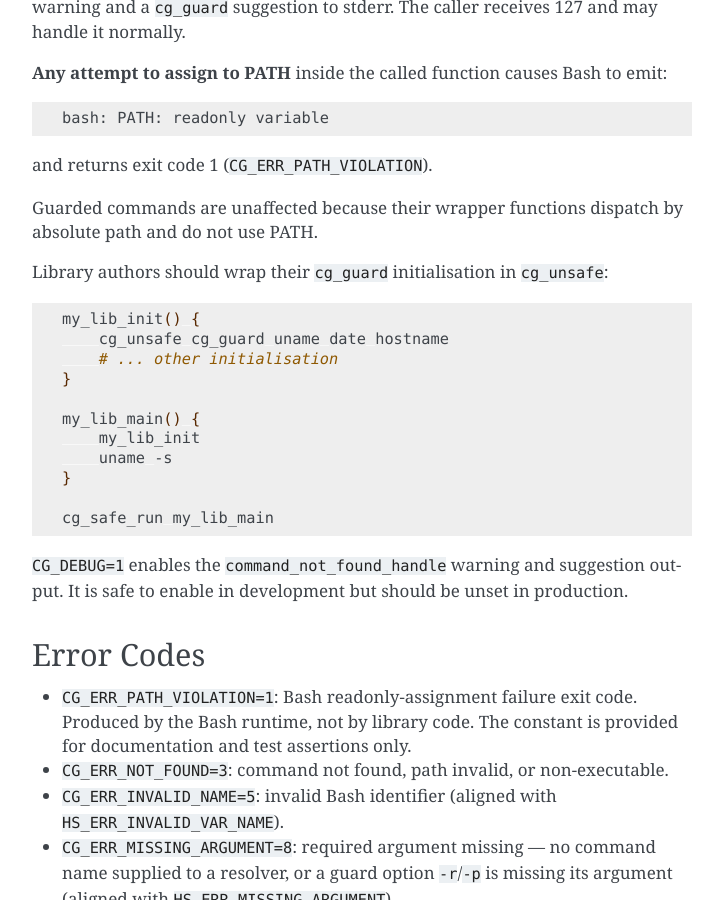
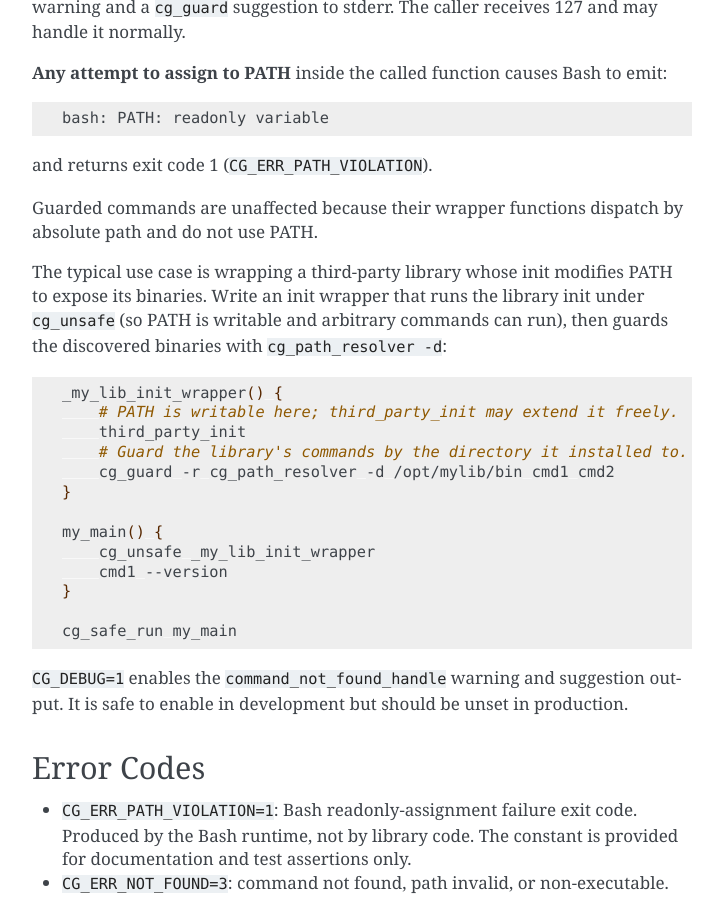
Before and after one commit to CriticalOptimisation/bash-deploy-libs, a Sphinx documentation site: the page built from docs/libraries/command_guard.rst, in a window 1280 px wide and 900 px high, scrolled down 9958 px. Shown: the whole window, without its empty margins (388-1111 px from the left). Built offline with Sphinx 7.4.7, drawn with Linux system fonts in a browser that asks for light colours.

Commit message:
doc(command_guard): replace cg_unsafe example with idiomatic init-wrapper pattern
The previous example called cg_unsafe cg_guard for standard commands,
which does not reflect actual use. The typical case is wrapping a
third-party library whose init extends PATH: write an init wrapper that
runs the library init under cg_unsafe (PATH writable, arbitrary commands
allowed), then guards the discovered binaries with cg_path_resolver -d.
The init wrapper itself is invoked via cg_unsafe from inside cg_safe_run.

Co-Authored-By: Claude Sonnet 4.6 <noreply@anthropic.com>

```diff
--- a/docs/libraries/command_guard.rst
+++ b/docs/libraries/command_guard.rst
@@ -479,21 +479,26 @@ and returns exit code 1 (``CG_ERR_PATH_VIOLATION``).
 Guarded commands are unaffected because their wrapper functions dispatch by
 absolute path and do not use PATH.
 
-Library authors should wrap their ``cg_guard`` initialisation in ``cg_unsafe``:
+The typical use case is wrapping a third-party library whose init modifies
+PATH to expose its binaries. Write an init wrapper that runs the library
+init under ``cg_unsafe`` (so PATH is writable and arbitrary commands can
+run), then guards the discovered binaries with ``cg_path_resolver -d``:
 
 .. code-block:: bash
 
-   my_lib_init() {
-       cg_unsafe cg_guard uname date hostname
-       # ... other initialisation
+   _my_lib_init_wrapper() {
+       # PATH is writable here; third_party_init may extend it freely.
+       third_party_init
+       # Guard the library's commands by the directory it installed to.
+       cg_guard -r cg_path_resolver -d /opt/mylib/bin cmd1 cmd2
    }
 
-   my_lib_main() {
-       my_lib_init
-       uname -s
+   my_main() {
+       cg_unsafe _my_lib_init_wrapper
+       cmd1 --version
    }
 
-   cg_safe_run my_lib_main
+   cg_safe_run my_main
 
 ``CG_DEBUG=1`` enables the ``command_not_found_handle`` warning and suggestion
 output. It is safe to enable in development but should be unset in production.
```
